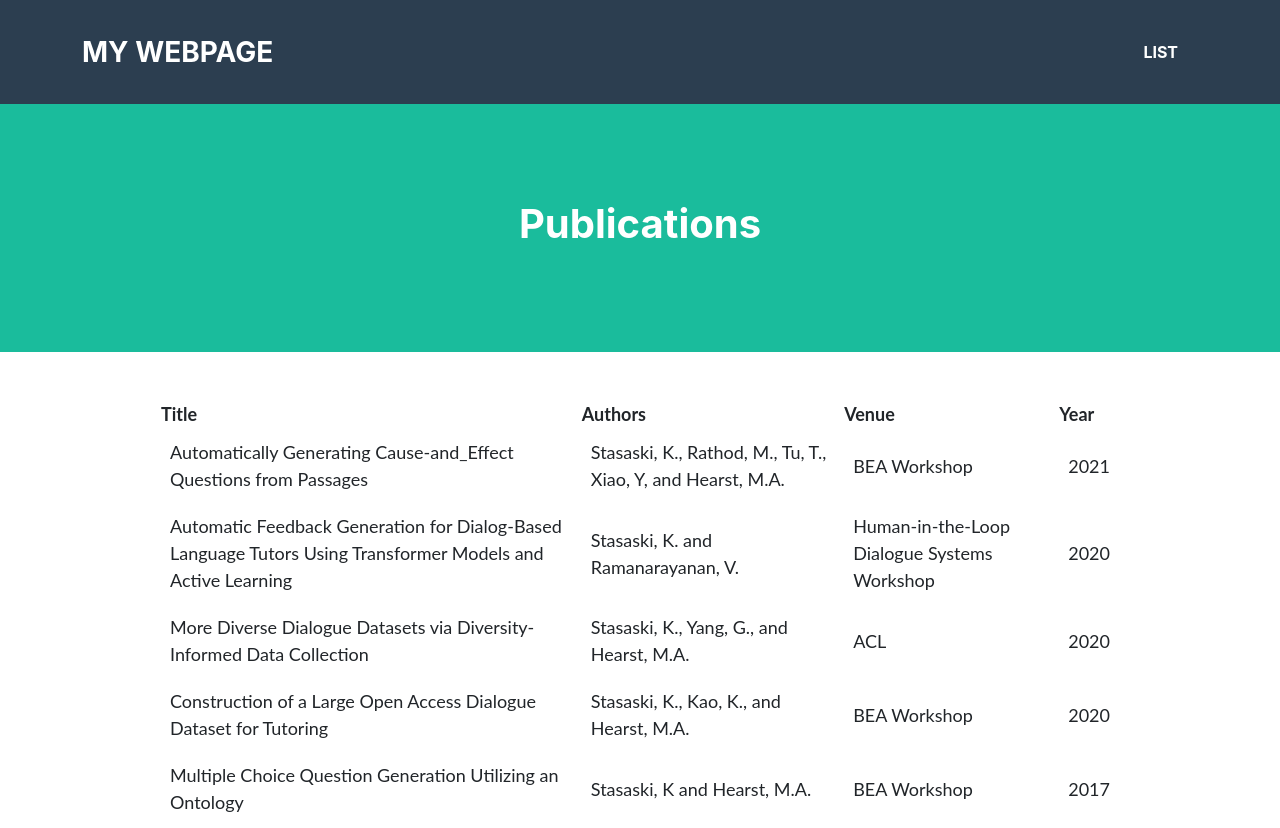
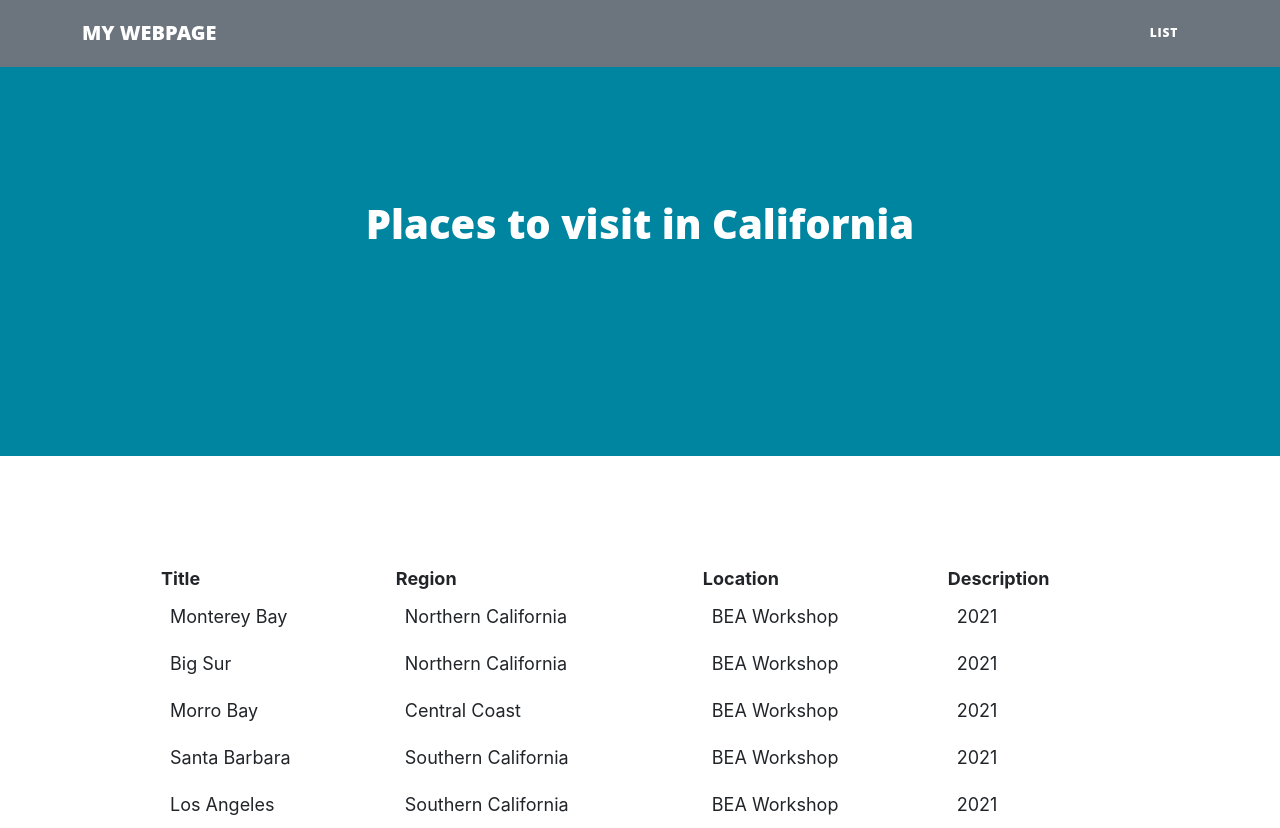
Before and after one commit to chris-ferenci/chris-ferenci.github.io, a plain HTML site: page list.html in a window 1280 px wide. Drawn offline with Linux system fonts and the light colour scheme.

Commit message:
Assignment fixes

```diff
--- a/list.html
+++ b/list.html
@@ -1,7 +1,7 @@
 <!DOCTYPE HTML>
 <html>
     <header>
-        <link rel="stylesheet" href="style.css">
+        <link rel="stylesheet" href="css/style3.css">
         <link rel="stylesheet" href="table_style.css">
         <title>My Webpage Title</title>
     </header>
@@ -11,7 +11,7 @@
         <nav class="navbar navbar-expand-lg bg-secondary text-uppercase fixed-top" id="mainNav">
             <div class="container">
                 <!--This code defines the "My Webpage" link in the top right corner of the navigation pane-->
-                <a class="navbar-brand" href="">My Webpage</a>
+                <a class="navbar-brand" href="/index.html">My Webpage</a>
                 <!--This code defines the "List" link in the top left corner of the navigation pane-->
                 <ul class="navbar-nav ms-auto">
                     <li class="nav-item mx-0 mx-lg-1"><a class="nav-link py-3 px-0 px-lg-3 rounded" href="./list.html">List</a></li>
@@ -20,7 +20,7 @@
         </nav>
         <!--This code creates the middle section of the webpage-->
         <header class="masthead bg-primary text-white text-center">
-            <h1>Publications</h1>
+            <h1>Places to visit in California</h1>
         </header>
         <!--Here is where the table will be loaded in.  The actual table will be loaded in JavaScript.-->
         <center>
--- a/list_data.json
+++ b/list_data.json
@@ -1,33 +1,33 @@
 {
-	"publications": [{
-		"Title": "Automatically Generating Cause-and_Effect Questions from Passages",
-		"Authors": "Stasaski, K., Rathod, M., Tu, T., Xiao, Y, and Hearst, M.A.",
-		"Venue": "BEA Workshop",
-		"Year": "2021"
+	"californiaDestinations": [{
+		"Title": "Monterey Bay",
+		"Region": "Northern California",
+		"Location": "BEA Workshop",
+		"Description": "2021"
 	},
 	{
-		"Title": "Automatic Feedback Generation for Dialog-Based Language Tutors Using Transformer Models and Active Learning",
-		"Authors": "Stasaski, K. and Ramanarayanan, V.",
-		"Venue": "Human-in-the-Loop Dialogue Systems Workshop",
-		"Year": "2020"
+		"Title": "Big Sur",
+		"Region": "Northern California",
+		"Location": "BEA Workshop",
+		"Description": "2021"
 	},
 	{
-		"Title": "More Diverse Dialogue Datasets via Diversity-Informed Data Collection",
-		"Authors": "Stasaski, K., Yang, G., and Hearst, M.A.",
-		"Venue": "ACL",
-		"Year": "2020"
+		"Title": "Morro Bay",
+		"Region": "Central Coast",
+		"Location": "BEA Workshop",
+		"Description": "2021"
 	},
 	{
-		"Title": " Construction of a Large Open Access Dialogue Dataset for Tutoring",
-		"Authors": "Stasaski, K., Kao, K., and Hearst, M.A.",
-		"Venue": "BEA Workshop",
-		"Year": "2020"
+		"Title": "Santa Barbara",
+		"Region": "Southern California",
+		"Location": "BEA Workshop",
+		"Description": "2021"
 	},
 	{
-		"Title": "Multiple Choice Question Generation Utilizing an Ontology",
-		"Authors": "Stasaski, K and Hearst, M.A.",
-		"Venue": "BEA Workshop",
-		"Year": "2017"
+		"Title": "Los Angeles",
+		"Region": "Southern California",
+		"Location": "BEA Workshop",
+		"Description": "2021"
 	}]
 
 }
```
Also changed, not shown: index.html (+13 -5 lines), assets/img/IMG_5404.jpeg (added), css/style1.css (renamed from Example CSS Style Templates/style1.css), css/style2.css (renamed from Example CSS Style Templates/style2.css), css/style3.css.
